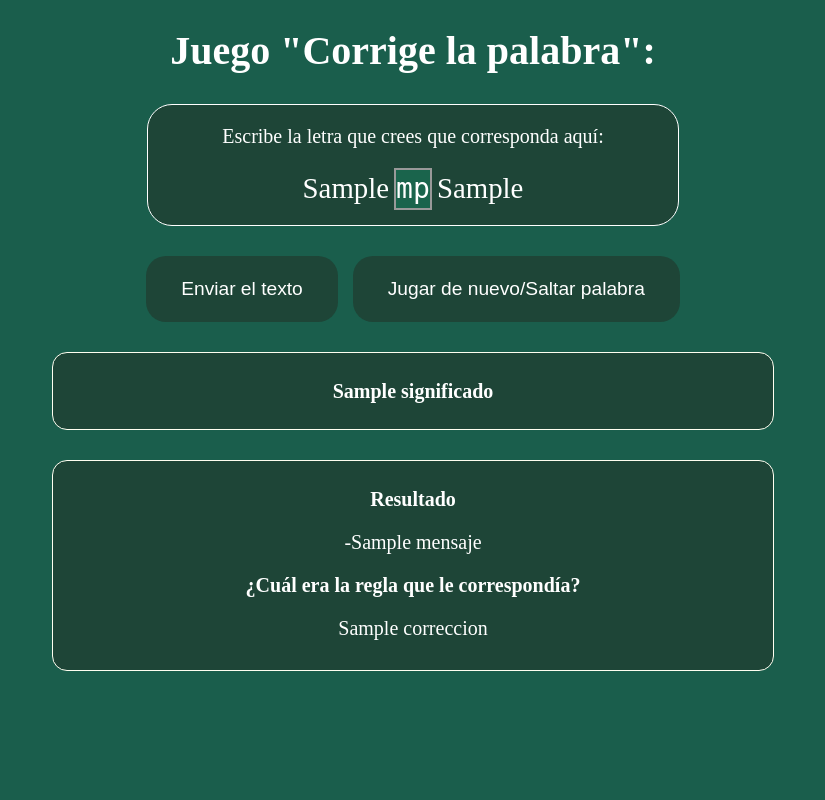
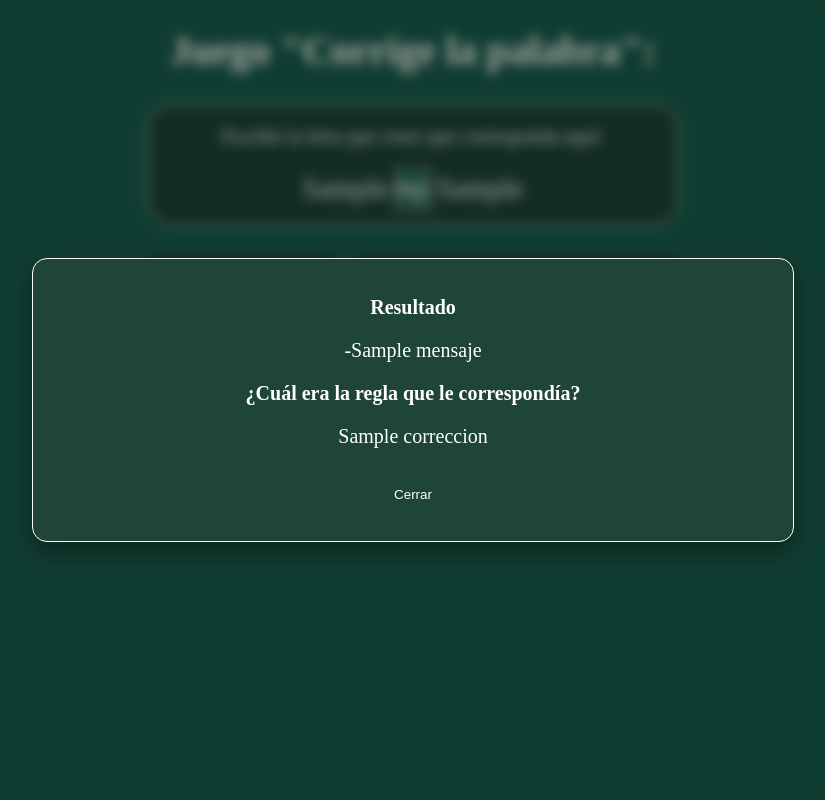
Before and after one commit to V0ddka/Grupo07-proyecto, a Django app: template templates/registration/juego.html in a window 1280 px wide. Shown: the whole page, without its empty margins (227-1052 px from the left). Run offline with Django 5.2, Linux system fonts and the light colour scheme; the template is opened without the code that fills it: most values are stand-ins (such as "Sample title", 1, 10 or a date in 2020).

Commit message:
Pop up del resultado y js para cerrar el pop up sin refrescar la pagina

```diff
--- a/static/css/juego.css
+++ b/static/css/juego.css
@@ -121,3 +121,58 @@ h2{
     place-items: center;
 
 }
+
+html, body {
+  height: 100%;
+  margin: 0;
+}
+
+
+.overlay {
+  position: fixed;
+  inset: 0;
+  display: flex;
+  align-items: center;
+  justify-content: center;
+  background: rgba(0, 0, 0, 0.35);
+  backdrop-filter: blur(6px);
+  z-index: 999;
+}
+
+
+.transparente {
+  background-color: #1E4537;
+  color: white;
+  padding: 20px 30px;
+  border-radius: 15px;
+  border: 1px solid #fffff1;
+  max-width: 700px;
+  width: 90%;
+  box-shadow: 0 10px 25px rgba(0,0,0,0.4);
+  text-align: center;
+}
+
+#botoncerrar{
+
+  text-decoration: none;
+  padding: 1.2rem 3rem;
+  background-color: rgb(30, 69, 55);
+  border-radius: 25px;
+  color: white;
+  transition: all 0.3s;
+  border: none;
+  cursor: pointer;
+
+}
+
+#botoncerrar:hover {
+  background: #2a8a62;
+  border-color: greenyellow;
+  transform: scale(1.03);
+
+
+}
+
+.overlay.oculto{
+  display: none;
+}
--- /dev/null
+++ b/static/js/juego.js
@@ -0,0 +1,14 @@
+
+
+document.addEventListener('DOMContentLoaded', function () {
+  const overlay = document.querySelector('.overlay');
+  const botonCerrar = document.getElementById('botoncerrar');
+
+  // Solo si el overlay existe (cuando hay result)
+  if (overlay && botonCerrar) {
+    botonCerrar.addEventListener('click', function () {
+      // Oculpamos el overlay añadiendo la clase "oculto"
+      overlay.classList.add('oculto');
+    });
+  }
+});
--- a/templates/registration/juego.html
+++ b/templates/registration/juego.html
@@ -33,14 +33,23 @@
   </div>
 
 {% if result %}
-  <div class ="rectangulo-verde2">
+  <div class ="overlay">
+   <div class ="transparente">
     <h2>Resultado</h2>
     <p>-{{ result.mensaje|escape }}</p>
     <h2>¿Cuál era la regla que le correspondía?</h2>
     <p>{{ result.correccion|escape }}</p>
+
+    <button type ="button"
+    id ="botoncerrar">Cerrar</button>
+    </div>
   </div>
+  {% endif %}
 
-  {% endif %}
+  <script src="{% static 'js/juego.js' %}">
+
+  </script>
+
 
 </body>
 </html>
```
